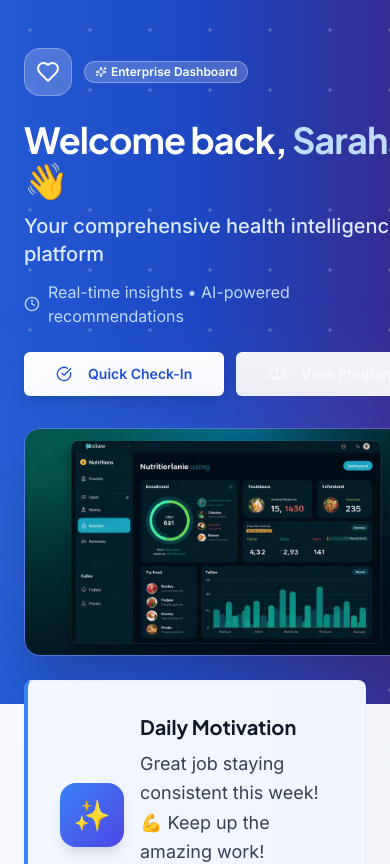
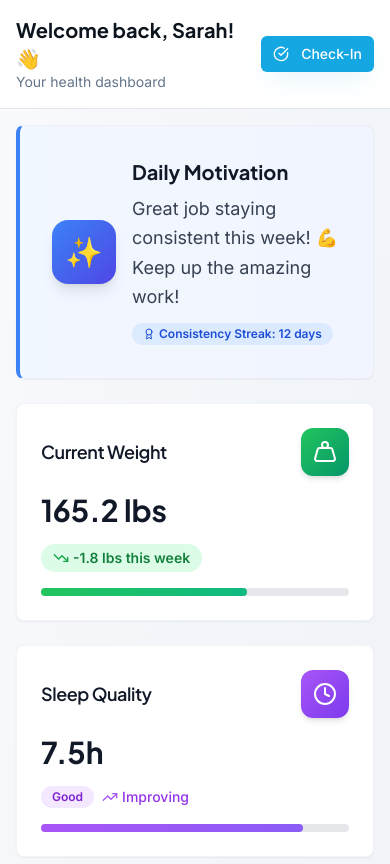
Before and after one commit to drjerryrelth/wellness-powered-ai, a React (Vite) app: page /dashboard in a window 390 px wide. Shown: the top 864 px of the page. Built offline with nearby package versions, Linux system fonts and the light colour scheme.

Commit message:
Refactor pages for mobile
Update page headers to be smaller and replace placeholder screenshots with actual app content to improve mobile-friendliness and visual consistency.

```diff
--- a/src/pages/Dashboard.tsx
+++ b/src/pages/Dashboard.tsx
@@ -25,64 +25,25 @@ const mockData = {
 export default function Dashboard() {
   return (
     <div className="min-h-screen bg-gradient-to-br from-slate-50 via-blue-50/30 to-indigo-100/20 dark:from-gray-950 dark:via-blue-950/30 dark:to-indigo-950/20">
-      {/* Premium Header Section */}
-      <div className="relative bg-gradient-to-r from-blue-600 via-blue-700 to-indigo-800 text-white overflow-hidden">
-        <div className="absolute inset-0 bg-black/10"></div>
-        <div className="absolute inset-0 bg-white/5 opacity-20" style={{backgroundImage: "radial-gradient(circle at 50% 50%, white 2px, transparent 2px)", backgroundSize: "60px 60px"}}></div>
-
-        <div className="relative container mx-auto px-6 py-12">
-          <div className="grid md:grid-cols-2 gap-8 items-center">
-            <div className="space-y-6">
-              <div className="flex items-center gap-3">
-                <div className="w-12 h-12 rounded-2xl bg-white/20 backdrop-blur-sm border border-white/30 flex items-center justify-center">
-                  <Heart className="w-6 h-6 text-white" />
-                </div>
-                <div>
-                  <Badge variant="secondary" className="bg-white/20 text-white border-white/30 backdrop-blur-sm">
-                    <Sparkles className="w-3 h-3 mr-1" />
-                    Enterprise Dashboard
-                  </Badge>
-                </div>
-              </div>
-
-              <div className="space-y-3">
-                <h1 className="text-4xl md:text-5xl font-display font-bold tracking-tight">
-                  Welcome back, <span className="text-blue-200">Sarah</span>! 👋
-                </h1>
-                <p className="text-xl text-blue-100 font-medium">
-                  Your comprehensive health intelligence platform
-                </p>
-                <p className="text-blue-200 flex items-center gap-2">
-                  <Clock className="w-4 h-4" />
-                  Real-time insights • AI-powered recommendations
-                </p>
-              </div>
-
-              <div className="flex gap-3">
-                <Button size="lg" className="bg-white text-blue-700 hover:bg-blue-50 shadow-lg font-semibold">
-                  <CheckCircle className="w-4 h-4 mr-2" />
-                  Quick Check-In
-                </Button>
-                <Button variant="outline" size="lg" className="border-white/30 text-white hover:bg-white/10 backdrop-blur-sm">
-                  <BookOpen className="w-4 h-4 mr-2" />
-                  View Program
-                </Button>
-              </div>
+      {/* Compact Header */}
+      <div className="bg-white dark:bg-gray-900 border-b border-gray-200 dark:border-gray-800">
+        <div className="container mx-auto px-4 py-4">
+          <div className="flex items-center justify-between">
+            <div>
+              <h1 className="text-xl font-display font-bold">Welcome back, Sarah! 👋</h1>
+              <p className="text-sm text-muted-foreground">Your health dashboard</p>
             </div>
-
-            <div className="relative">
-              <div className="absolute inset-0 bg-gradient-to-r from-blue-400/20 to-purple-400/20 rounded-3xl blur-3xl"></div>
-              <img
-                src={nutritionDashboard}
-                alt="Advanced Healthcare Dashboard"
-                className="relative rounded-2xl shadow-2xl border border-white/20 backdrop-blur-sm"
-              />
+            <div className="flex gap-2">
+              <Button size="sm">
+                <CheckCircle className="w-4 h-4 mr-1" />
+                Check-In
+              </Button>
             </div>
           </div>
         </div>
       </div>
 
-      <div className="container mx-auto p-6 space-y-8 -mt-12 relative z-10">
+      <div className="container mx-auto p-4 space-y-6">
         {/* Daily Motivation - Premium Card */}
         <Card className="premium-card border-l-4 border-l-blue-500 bg-gradient-to-r from-blue-50/80 to-indigo-50/80 dark:from-blue-950/40 dark:to-indigo-950/40">
           <CardContent className="p-8">
--- a/src/pages/TodaysMeals.tsx
+++ b/src/pages/TodaysMeals.tsx
@@ -93,64 +93,25 @@ export default function TodaysMeals() {
 
   return (
     <div className="min-h-screen bg-gradient-to-br from-slate-50 via-blue-50/30 to-indigo-100/20 dark:from-gray-950 dark:via-blue-950/30 dark:to-indigo-950/20">
-      {/* Premium Header Section with Client Info */}
-      <div className="relative bg-gradient-to-r from-slate-800 via-gray-900 to-slate-900 text-white overflow-hidden">
-        <div className="absolute inset-0 bg-black/20"></div>
-
-        <div className="relative container mx-auto px-6 py-8">
-          <div className="grid md:grid-cols-2 gap-8 items-center">
-            <div className="space-y-6">
-              <div className="flex items-center gap-4">
-                <div className="w-12 h-12 rounded-2xl bg-white/20 backdrop-blur-sm border border-white/30 flex items-center justify-center">
-                  <Heart className="w-6 h-6 text-white" />
-                </div>
-                <div>
-                  <Badge variant="secondary" className="bg-white/20 text-white border-white/30 backdrop-blur-sm">
-                    <Sparkles className="w-3 h-3 mr-1" />
-                    Client Dashboard
-                  </Badge>
-                </div>
-              </div>
-
-              <div className="space-y-3">
-                <h1 className="text-3xl md:text-4xl font-display font-bold tracking-tight">
-                  {mockData.client.name}
-                </h1>
-                <p className="text-lg text-gray-300">
-                  {mockData.client.email}
-                </p>
-                <p className="text-gray-400 flex items-center gap-2">
-                  <Clock className="w-4 h-4" />
-                  Last activity: {mockData.client.lastActivity}
-                </p>
-              </div>
-
-              <div className="flex items-center gap-4">
-                <Button variant="outline" size="sm" className="border-white/30 text-white hover:bg-white/10 backdrop-blur-sm">
-                  <ChevronLeft className="w-4 h-4 mr-1" />
-                  May
-                </Button>
-                <div className="text-white font-semibold">
-                  Today • May 6, 2024
-                </div>
-                <Button variant="outline" size="sm" className="border-white/30 text-white hover:bg-white/10 backdrop-blur-sm">
-                  <ChevronRight className="w-4 h-4 ml-1" />
-                </Button>
-              </div>
+      {/* Compact Mobile-Friendly Header */}
+      <div className="bg-white dark:bg-gray-900 border-b border-gray-200 dark:border-gray-800 sticky top-0 z-10">
+        <div className="container mx-auto px-4 py-4">
+          <div className="flex items-center justify-between">
+            <div>
+              <h1 className="text-xl font-display font-bold">{mockData.client.name}</h1>
+              <p className="text-sm text-muted-foreground">Today • May 6, 2024</p>
             </div>
-
-            <div className="relative">
-              <img
-                src={aiFoodAnalysis}
-                alt="Advanced Food Analysis Interface"
-                className="rounded-2xl shadow-2xl border border-white/20 backdrop-blur-sm"
-              />
+            <div className="flex gap-2">
+              <Button size="sm" className="bg-primary hover:bg-primary/90">
+                <Camera className="w-4 h-4 mr-1" />
+                Log Food
+              </Button>
             </div>
           </div>
         </div>
       </div>
 
-      <div className="container mx-auto p-6 space-y-8 -mt-6 relative z-10">
+      <div className="container mx-auto p-4 space-y-6">
 
         {/* Energy and Macro Summary - Cronometer Style */}
         <EnergyMacroSummary
```
